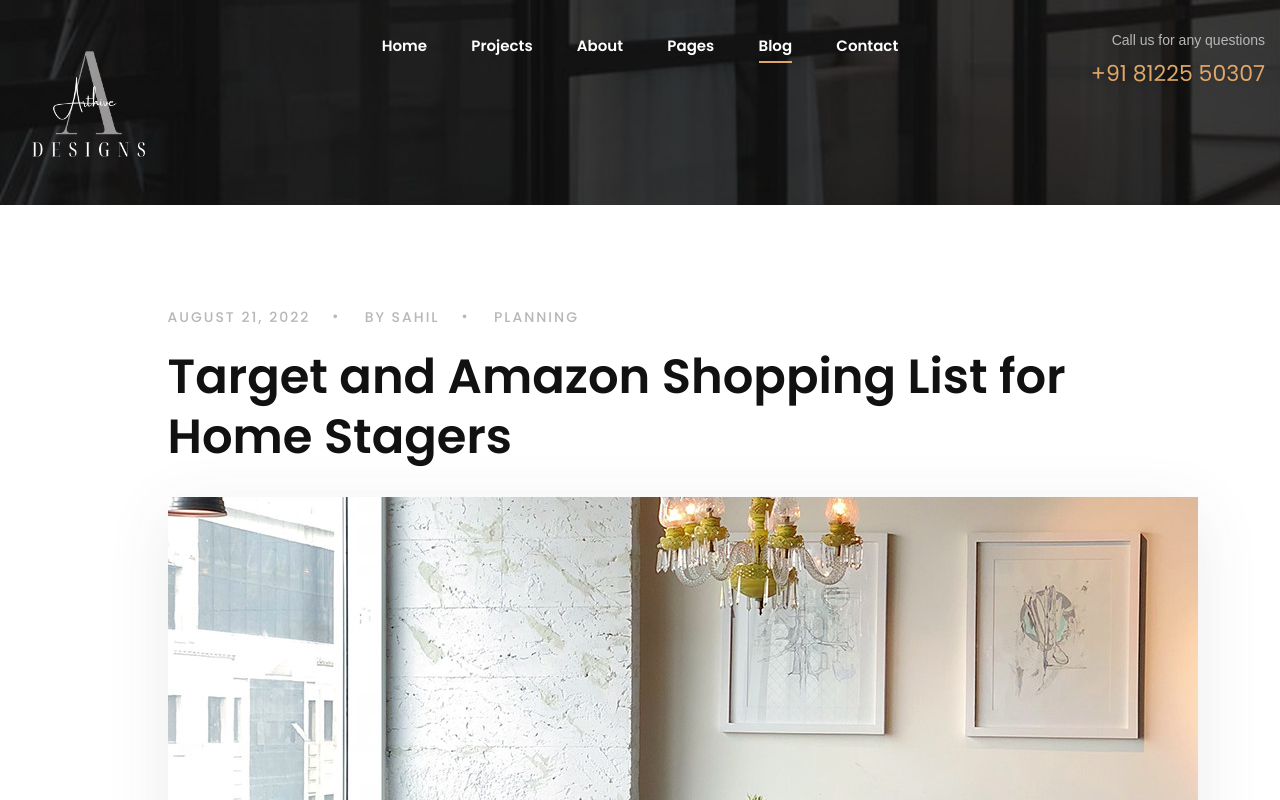
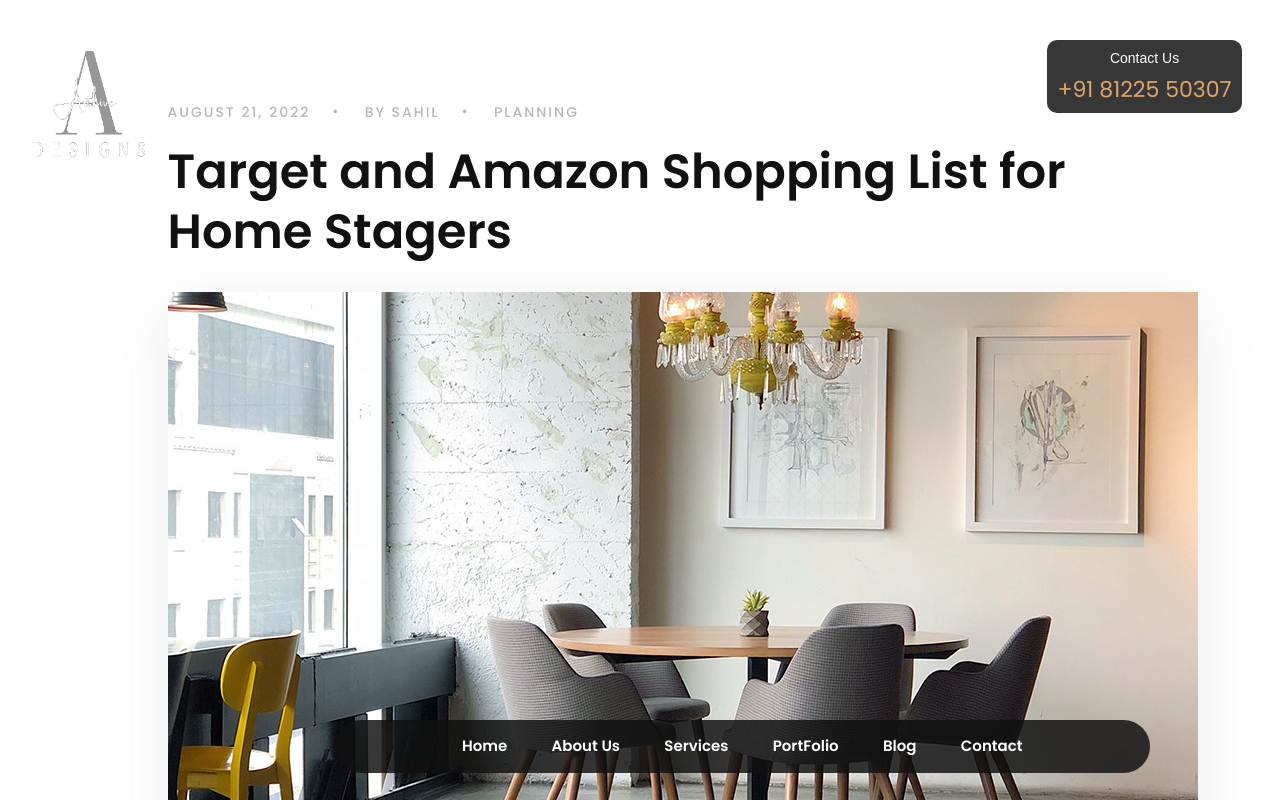
Before and after one commit to jeevat0123/Arthive-, a plain HTML site: page blog-details.html in a window 1280 px wide. Shown: the top 800 px of the page. Drawn offline with Linux system fonts and the light colour scheme; a web font is replaced by a local one.

Commit message:
navi done

```diff
--- a/blog-details.html
+++ b/blog-details.html
@@ -44,37 +44,29 @@
     <!-- Offcanvas Menu End -->
 
     <!-- Header Section Begin -->
-    <header class="header header-normal set-bg" data-setbg="img/little-header.jpg">
+    <header class="header">
         <div class="container-fluid">
             <div class="row">
                 <div class="col-lg-3">
                     <div class="header__logo">
-                        <a href="#"><img  class="mainLogo" src="img/logo.png" alt=""></a>
+                        <a href="#"><img class="mainLogo" src="img/logo.png" alt=""></a>
                     </div>
                 </div>
-                <div class="col-lg-6">
-                    <nav class="header__menu mobile-menu">
+                <div class="col-lg-5">
+                    <nav class="header__menu mobile-menu fixedNaviBar">
                         <ul>
                             <li><a href="./index.html">Home</a></li>
-                            <li><a href="./projects.html">Projects</a></li>
-                            <li><a href="./about.html">About</a></li>
-                            <li><a href="#">Pages</a>
-                                <ul class="dropdown">
-                                    <li><a href="./Project-details.html">Project Details</a></li>
-                                    <li><a href="./about.html">About</a></li>
-                                    <li><a href="./services.html">Services</a></li>
-                                    <li><a href="./blog-details.html">Blog Details</a></li>
-                                </ul>
-                            </li>
-                            <li class="active"><a href="./blog.html">Blog</a></li>
+                            <li><a href="./about.html">About Us</a></li>
+                            <li><a href="./projects.html">Services</a></li>
+                            <li><a href="./project-details.html">PortFolio</a></li>
+                            <li><a href="./blog.html">Blog</a></li>
                             <li><a href="./contact.html">Contact</a></li>
                         </ul>
                     </nav>
                 </div>
                 <div class="col-lg-3">
-                    <div class="header__widget">
-                        <span>Call us for any questions</span>
-                        <h4>+91 81225 50307</h4>
+                    <div class="header__widget contact_us">
+                        <h4> <span style="color: white;">Contact Us</span> +91 81225 50307</h4>
                     </div>
                 </div>
             </div>
```
Also changed, not shown: services.html (+8 -16 lines).
